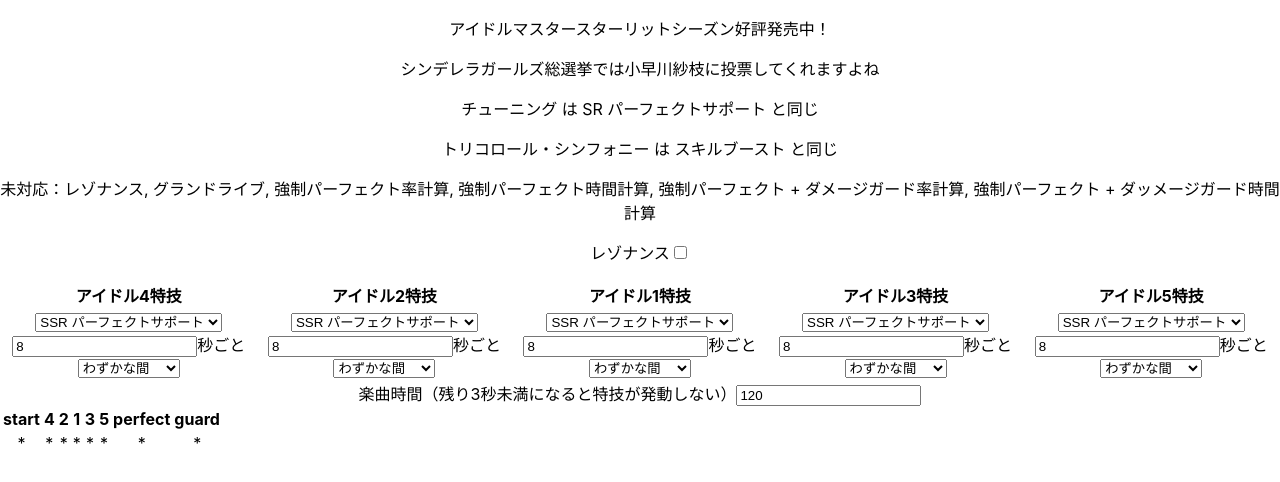
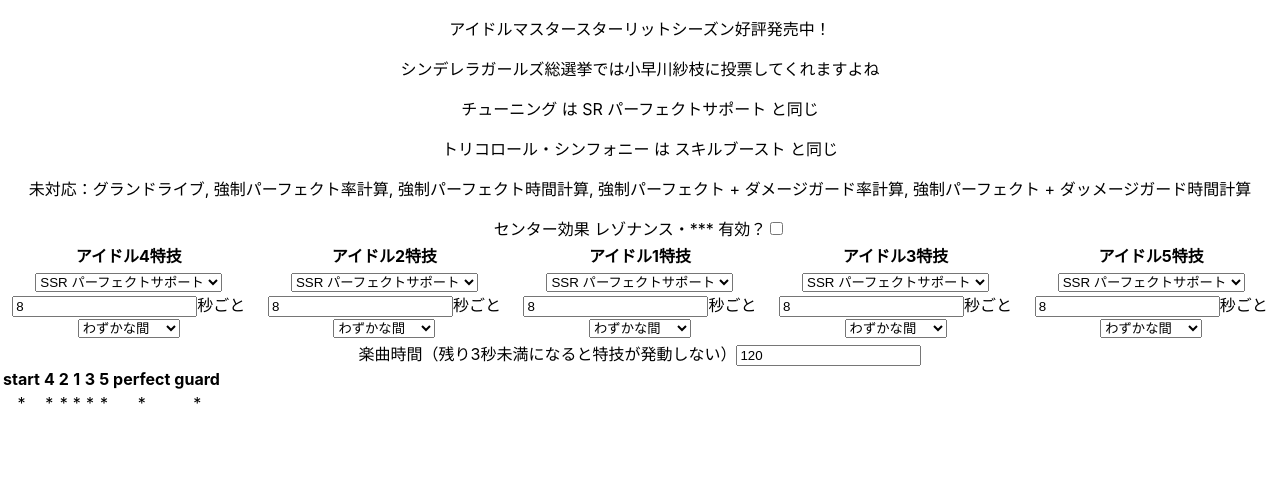
Before and after one commit to amayav/LifeHelper, a React (Create React App) app: page / in a window 1280 px wide. Shown: the top 482 px of the page. Built offline with nearby package versions, Linux system fonts and the light colour scheme.

Commit message:
center effect of resonance *** is supported

```diff
--- a/src/App.tsx
+++ b/src/App.tsx
@@ -198,7 +198,7 @@
 
   data : Data[] = [ {start: "*", idol1: "*", idol2:"*", idol3:"*", idol4:"*", idol5:"*", perfect:"*", guard:"*" } ]
 
-  protected updateTimeLine(current_time: number, skills: Skill[], music_time: number = 120) : Data {
+  protected updateTimeLine(current_time: number, skills: Skill[], music_time: number, is_resonance: boolean) : Data {
     function is_activated(current_time: number, skill: Skill): boolean {
       /*
        * skill is activated after skill interval
@@ -266,24 +266,27 @@
           this.last_activated_skill_id = i
         }
       }
-      /*
-          if (current_skill_name === PERFECT_SUPPORT_3) {
-            perfect_support_count += 3
-          } else if (current_skill_name === PERFECT_SUPPORT_2) {
-            perfect_support_count += 2
-          } else if (current_skill_name === PERFECT_SUPPORT_1) {
-            perfect_support_count += 1
-          } else if (current_skill_name === SKILL_BOOST) {
-            skill_boost_count += 1
-          } else if (current_skill_name === DAMAGE_GUARD) {
-            damage_guard_count += 1
-          }
-       */
     }
 
-    function is_perfect(): boolean {
-      return being_activated_skills_name.includes(PERFECT_SUPPORT_3) &&
-        being_activated_skills_name.includes(SKILL_BOOST)
+    function is_perfect(is_resonance: boolean): boolean {
+      if (is_resonance === false) {
+        return being_activated_skills_name.includes(PERFECT_SUPPORT_3) &&
+          being_activated_skills_name.includes(SKILL_BOOST)
+      }
+      const perfect_support_3_count: number =
+        (being_activated_skills_name.filter(name => name === PERFECT_SUPPORT_3)).length
+      const perfect_support_2_count: number =
+        (being_activated_skills_name.filter(name => name === PERFECT_SUPPORT_2)).length
+      const perfect_support_1_count: number =
+        (being_activated_skills_name.filter(name => name === PERFECT_SUPPORT_1)).length
+
+      let total_perfect_support_count: number =
+        perfect_support_3_count*3 + perfect_support_2_count*2 + perfect_support_1_count*1
+      if (total_perfect_support_count > 0) {
+        const skill_boost_count: number = (being_activated_skills_name.filter(name => name === SKILL_BOOST)).length
+        total_perfect_support_count += skill_boost_count
+      }
+      return (total_perfect_support_count >= 4)
     }
 
     function is_guard(): boolean {
@@ -317,12 +320,12 @@
       idol3: display(2, this.current_encore_id_list[2]),
       idol4: display(3, this.current_encore_id_list[3]),
       idol5: display(4, this.current_encore_id_list[4]),
-      perfect: is_perfect() ? "p" : "-",
+      perfect: is_perfect(is_resonance) ? "p" : "-",
       guard: is_guard() ? "g" : "-",
     }
   };
 
-  update (id: number, skill: Skill, music_time: number) {
+  private update (id: number, skill: Skill, music_time: number, is_resonance: boolean) {
     let new_skills : Skill[] = this.state.skills
     new_skills[id-1] = skill
     this.setState({skills: new_skills})
@@ -330,30 +333,31 @@
     this.last_activated_skill_id = -1
     this.current_encore_id_list = [-1, -1, -1, -1, -1]
     const timeList : number[] = [...Array(music_time*2)].map((_i, i) => i/2)
+
     this.data = timeList.map(startTime => {
-      return this.updateTimeLine(startTime, new_skills, music_time)
+      return this.updateTimeLine(startTime, new_skills, music_time, is_resonance)
     })
   }
 
-  changeName (id: number, name: string) {
+  private changeName (id: number, name: string) {
     let new_skill = {...this.state.skills[id-1], name: name}
-    this.update(id, new_skill, this.state.music_time)
+    this.update(id, new_skill, this.state.music_time, this.state.is_resonance)
   }
 
-  changeInterval (id: number, interval: number) {
+  private changeInterval (id: number, interval: number) {
     let new_skill: Skill = {...this.state.skills[id-1], interval: interval}
-    this.update(id, new_skill, this.state.music_time)
+    this.update(id, new_skill, this.state.music_time, this.state.is_resonance)
   }
 
-  changeTime (id: number, time: string) {
+  private changeTime (id: number, time: string) {
     let new_skill: Skill = {...this.state.skills[id-1], time: time}
-    this.update(id, new_skill, this.state.music_time)
+    this.update(id, new_skill, this.state.music_time, this.state.is_resonance)
   }
 
   private handleChangeMusicTime = (e: React.ChangeEvent<HTMLInputElement>) : any => {
     let new_music_time: number = Number(e.target.value)
     this.setState({music_time: new_music_time})
-    this.update(0, this.state.skills[0], new_music_time)
+    this.update(0, this.state.skills[0], new_music_time, this.state.is_resonance)
   }
 
   render() {
@@ -382,8 +386,60 @@
         idol4: <Idol skill={this.state.skills[3]} id={4} changeName={this.changeName} changeInterval={this.changeInterval} changeTime={this.changeTime}/>,
         idol5: <Idol skill={this.state.skills[4]} id={5} changeName={this.changeName} changeInterval={this.changeInterval} changeTime={this.changeTime}/>,
       }
+
+    const handleChange = (e: React.ChangeEvent<HTMLInputElement>) => {
+      const new_is_resonance: boolean = e.target.checked
+      this.setState({is_resonance: new_is_resonance})
+      this.update(0, this.state.skills[0], this.state.music_time, new_is_resonance)
+    };
+
+    const CenterList : string[] = [
+      "センター効果 レゾナンス・*** 有効？",
+    ]
+
+    const CheckBoxTemplate = ({ id, value, checked = false, onChange } : {id: string, value: string, checked: boolean, onChange: any}) => {
+      return (
+        <input
+        type="checkbox"
+        id={id}
+        name="center"
+        checked={checked}
+        onChange={onChange}
+        value={value}
+        />
+      )
+    }
+    const CheckBox = () => {
+      return (
+        <>
+        {CenterList.map((item, index) => {
+          index = index + 1
+          return (
+            <>
+            <label htmlFor="resonance">{item}</label>
+            <CheckBoxTemplate
+            id={`center_id_${index}`}
+            value={item}
+            onChange={handleChange}
+            checked={this.state.is_resonance}
+            />
+            </>
+          )
+        })}
+        </>
+      )
+    }
+
     return (
       <p>
+      {CenterList.map((item, index) => {
+        index = index + 1
+        return (
+          <>
+          <CheckBox />
+          </>
+        )
+      })}
       <IdolsTable columns={idolColumns} data={[this.idolsData]}/>
       楽曲時間（残り3秒未満になると特技が発動しない）
       <input
@@ -487,15 +543,7 @@
     {<p>シンデレラガールズ総選挙では小早川紗枝に投票してくれますよね</p>}
     {<p>チューニング は SR パーフェクトサポート と同じ</p>}
     {<p>トリコロール・シンフォニー は スキルブースト と同じ</p>}
-    {<p>未対応：レゾナンス, グランドライブ, 強制パーフェクト率計算, 強制パーフェクト時間計算, 強制パーフェクト + ダメージガード率計算, 強制パーフェクト + ダッメージガード時間計算</p>}
-    {CenterList.map((item, index) => {
-      index = index + 1
-      return (
-        <>
-        <CheckBox />
-        </>
-      )
-    })}
+    {<p>未対応：グランドライブ, 強制パーフェクト率計算, 強制パーフェクト時間計算, 強制パーフェクト + ダメージガード率計算, 強制パーフェクト + ダッメージガード時間計算</p>}
     <p>
   </p>
   {<Idols/>}
```
Also changed, not shown: 1 other file (tests, documents, lock files or other folders).
